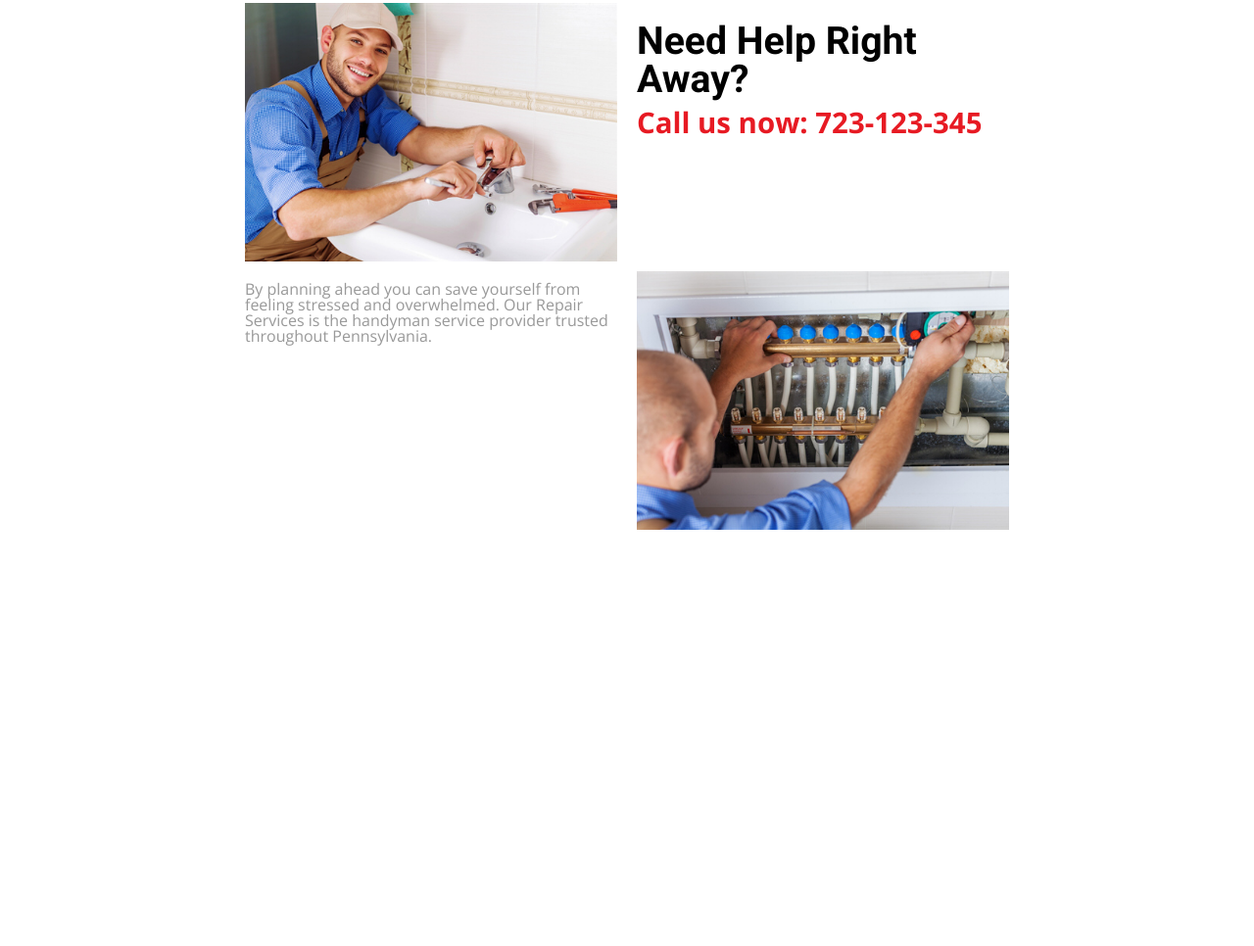
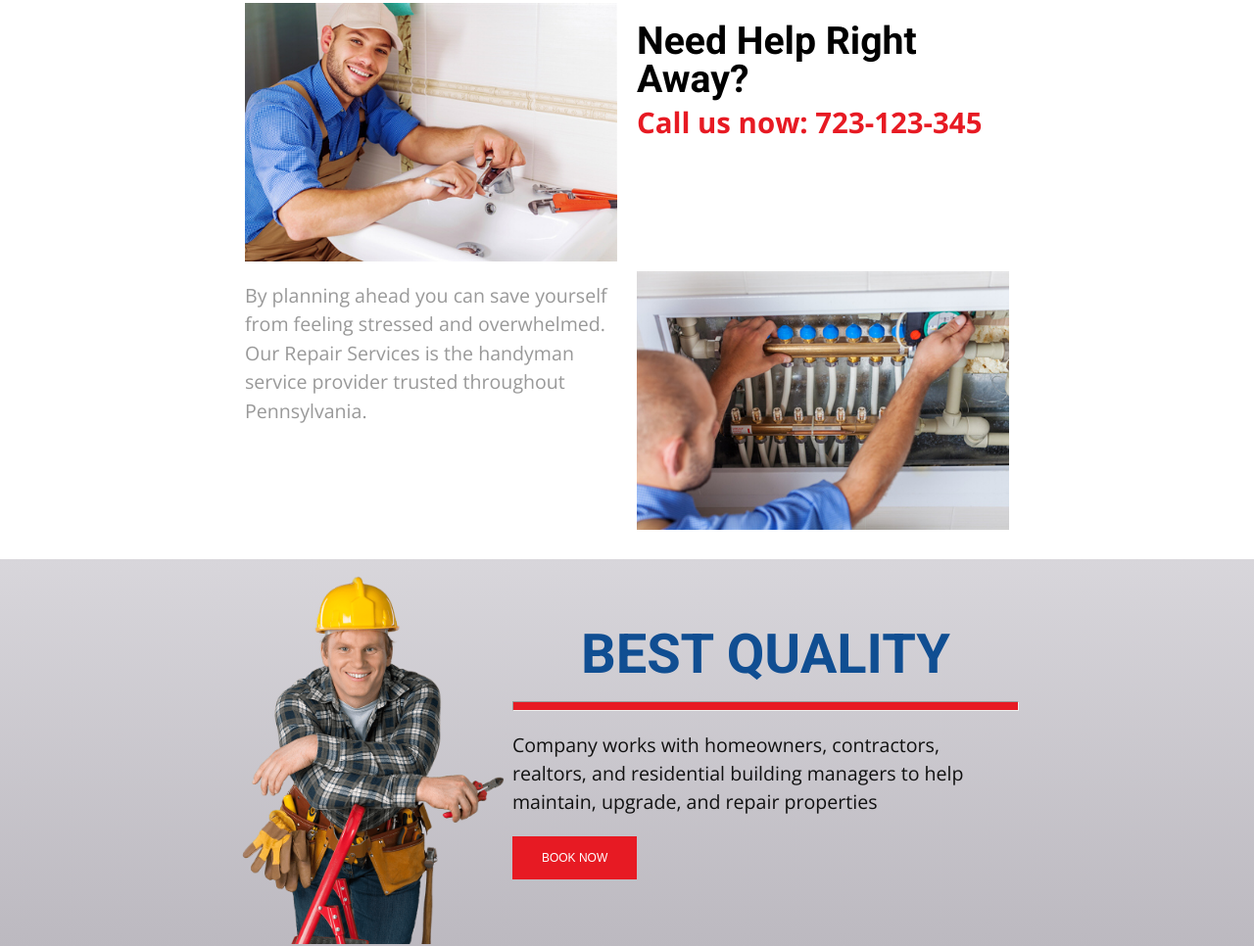
Before and after one commit to JeanLuca999/Repair-Services-Website-Template, a plain HTML site: page index.html in a window 1280 px wide. Shown: the part 1033-1999 px from the top of the page at 98% size. Before the commit the page ends 1604 px from the top, so only its background shows below. Drawn offline with nearby package versions, Linux system fonts and the light colour scheme.

Commit message:
update new section

```diff
--- a/css/styles.css
+++ b/css/styles.css
@@ -252,9 +252,10 @@ button:hover, button:focus {
 }
 
 .section-contact div p {
-    font-size: 16px;
+    font-size: 1.4rem;
     margin: 10px 0;
     color: var(--gray-color);
+    line-height: 1.5;
 }
 
 .section-contact div a {
@@ -270,6 +271,53 @@ button:hover, button:focus {
     font-size: 2.1rem;
     font-weight: bold;
     color: var(--primary-color);
+}
+
+.section-service-quality {
+    background-image: linear-gradient(to top, #bcb9c0, #d8d6db);
+}
+
+.container {
+    display: flex;
+    flex-direction: column;
+    justify-content: center;
+    align-items: center;
+    margin: 0 auto;
+
+    max-width: 800px;
+    width: 90%;
+    height: auto;
+    margin: 0 auto;
+}
+
+.section-service-quality h2 {
+    text-align: center;
+    text-transform: uppercase;
+    color: var(--secondary-color);
+}
+
+.section-service-quality hr {
+    width: 100%;
+    height: 10px;
+    margin: 20px 0;
+    background-color: var(--primary-color);
+}
+
+.section-service-quality p {
+    font-size: 1.4rem;
+    color: #111;
+    line-height: 1.5;
+    width: 90%;
+}
+
+.section-service-quality div {
+    margin: 0 auto;
+}
+
+.section-service-quality div img {
+    width: 100%;
+    object-fit: cover;
+    object-position: center;
 }
 
 @media screen and (min-width:600px) {
@@ -352,4 +400,8 @@ button:hover, button:focus {
         grid-template-areas: "photo1 contact-div"
                              "paragraph photo2";
     }
+
+    .container{
+        flex-direction: row;
+    }
 }
--- a/index.html
+++ b/index.html
@@ -76,6 +76,21 @@
                 <img src="./images/repair-service02.jpg" alt="Repair Services">
             </div>
         </section>
+
+        <section class="section-service-quality">
+
+            <div class="container">
+                <div>
+                    <img src="./images/service-quality.png" alt="">
+                </div>
+                <div>
+                    <h2 class="h2 big-text">Best Quality</h2>
+                    <hr>
+                    <p>Company works with homeowners, contractors, realtors, and residential building managers to help maintain, upgrade, and repair properties</p>
+                    <button class="button-red">Book Now</button>
+                </div>
+            </div>
+        </section>
     </main>
     <footer>
 
```
Also changed, not shown: images/service-quality.png (added).
